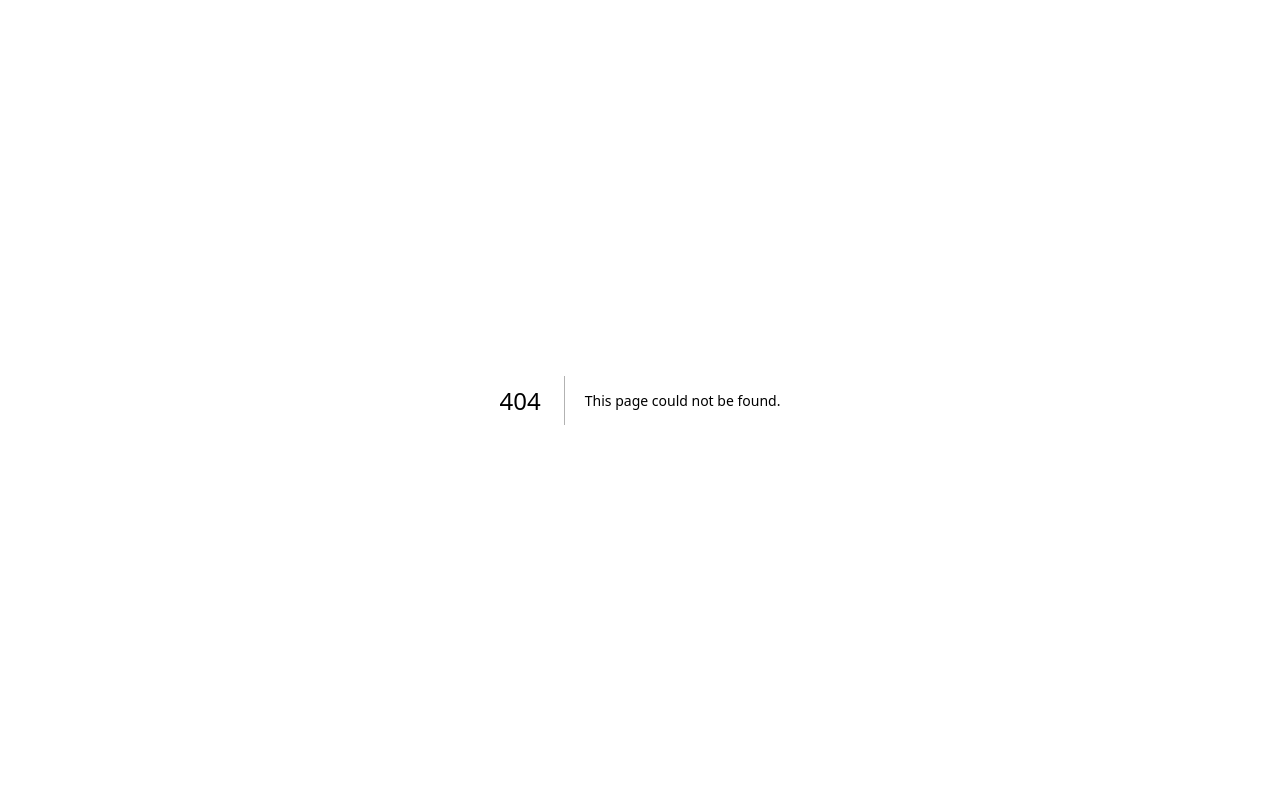
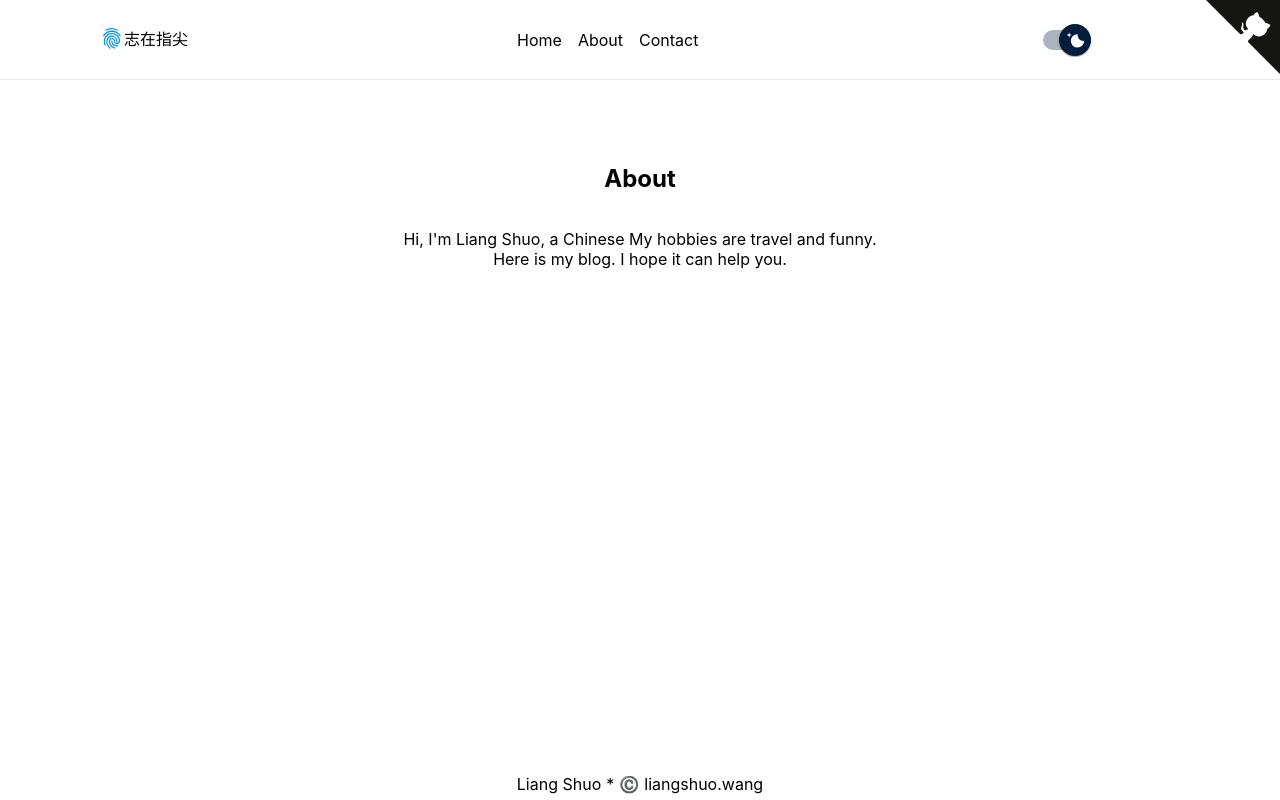
Before and after one commit to Shuo-Mr/Aim-at-fingertips, a Next.js app: page /about in a window 1280 px wide. Before the commit this address had no page. Built offline with nearby package versions, Linux system fonts and the light colour scheme.

Commit message:
feat: add about

```diff
--- /dev/null
+++ b/pages/about/index.module.scss
@@ -0,0 +1,7 @@
+.contact {
+  display: flex;
+  justify-content: center;
+  .info {
+    max-width: 30rem;
+  }
+}
--- /dev/null
+++ b/pages/about/index.tsx
@@ -0,0 +1,18 @@
+import Layout from "@/components/Layout";
+import style from "./index.module.scss";
+
+export default function about() {
+  return (
+    <Layout>
+      <section>
+        <h1>About</h1>
+      </section>
+      <section className={style.contact}>
+        <p className={style.info}>
+          Hi, I&apos;m Liang Shuo, a Chinese My hobbies are travel and funny.
+          Here is my blog. I hope it can help you.
+        </p>
+      </section>
+    </Layout>
+  );
+}
```
